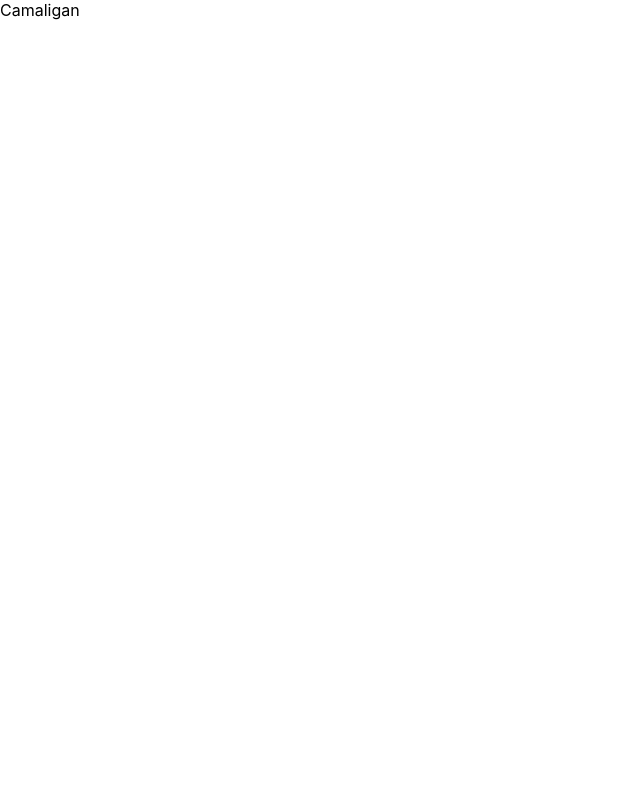
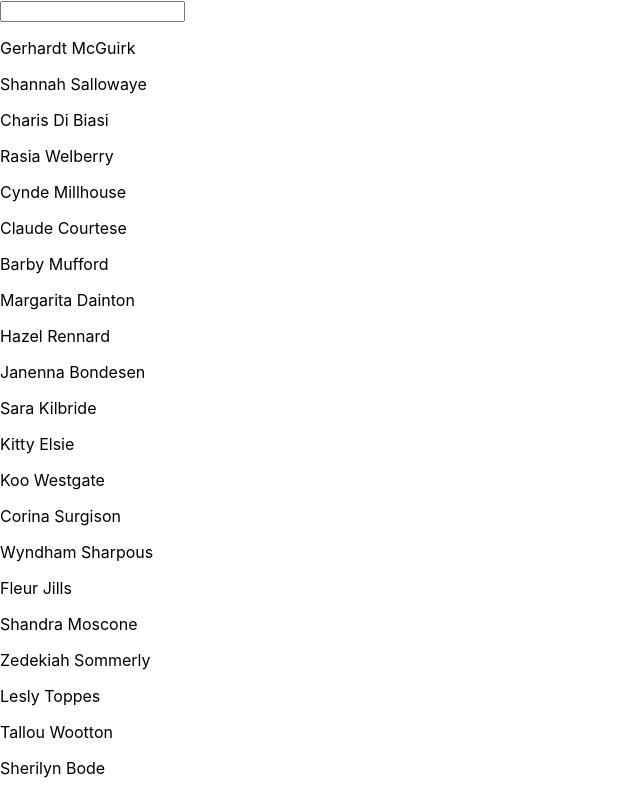
Before and after one commit to yusufyunuskaymaz/search-app, a React (Create React App) app: page / in a window 1280 px wide. Shown: the top 795 px of the page, without its empty margins (0-640 px from the left). Built offline with nearby package versions, Linux system fonts and the light colour scheme.

Commit message:
useDebounce hook added

```diff
--- a/src/App.tsx
+++ b/src/App.tsx
@@ -1,6 +1,6 @@
-import React from 'react';
-import mockData from  "./mockData/mock-data.json"
-
+import React, { useEffect, useState } from "react";
+import mockData from "./mockData/mock-data.json";
+import useDebounce from "./hooks/useDebounce";
 
 interface MockData {
   cols: string[];
@@ -9,23 +9,30 @@ interface MockData {
 
 const data: MockData = mockData;
 
-const newData = data.data.map((item,index)=>{
+const newData = data.data.map((item, index) => {
   const newObject: any = {};
   data.cols.forEach((col, colIndex) => {
     newObject[col] = item[colIndex];
   });
   return newObject;
-})
-
-console.log(mockData,"mock");
-console.log(newData[0].name,"neww");
-
-
+});
 
 function App() {
+  const [searchInput, setSearchInput] = useState<string>("");
+  const debounceResult = useDebounce(searchInput, 1000);
+
+  const results = newData.filter((item) => {
+    return item.nameSurname
+      .toLocaleLowerCase()
+      .includes(debounceResult.toLocaleLowerCase());
+  });
+
   return (
     <div className="App">
-      {newData[0].city}
+      <input type="text" onChange={(e) => setSearchInput(e.target.value)} />
+      {results?.map((item) => (
+        <p>{item.nameSurname}</p>
+      ))}
     </div>
   );
 }
--- /dev/null
+++ b/src/hooks/useDebounce.tsx
@@ -0,0 +1,20 @@
+import {useState,useEffect} from "react"
+
+const useDebounce = (value:any,delay=500)=>{
+    const [debounceValue, setDebounceValue] = useState(value)
+
+    useEffect(() => {
+      const id = setTimeout(() => {
+        setDebounceValue(value)
+      }, delay);
+
+      return () => {
+       clearTimeout(id)
+      }
+    }, [value,delay])
+
+    return debounceValue
+
+}
+
+export default useDebounce
```
